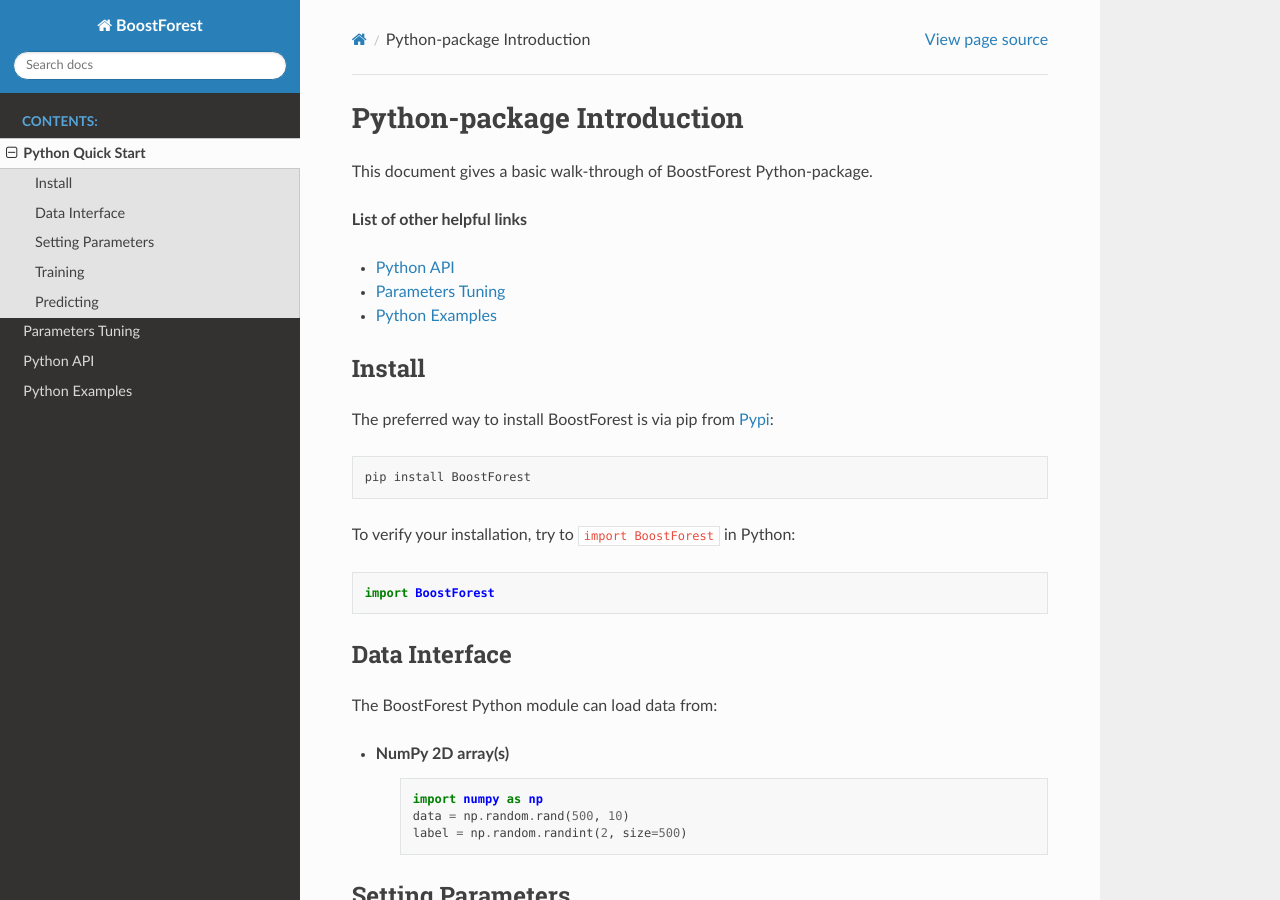
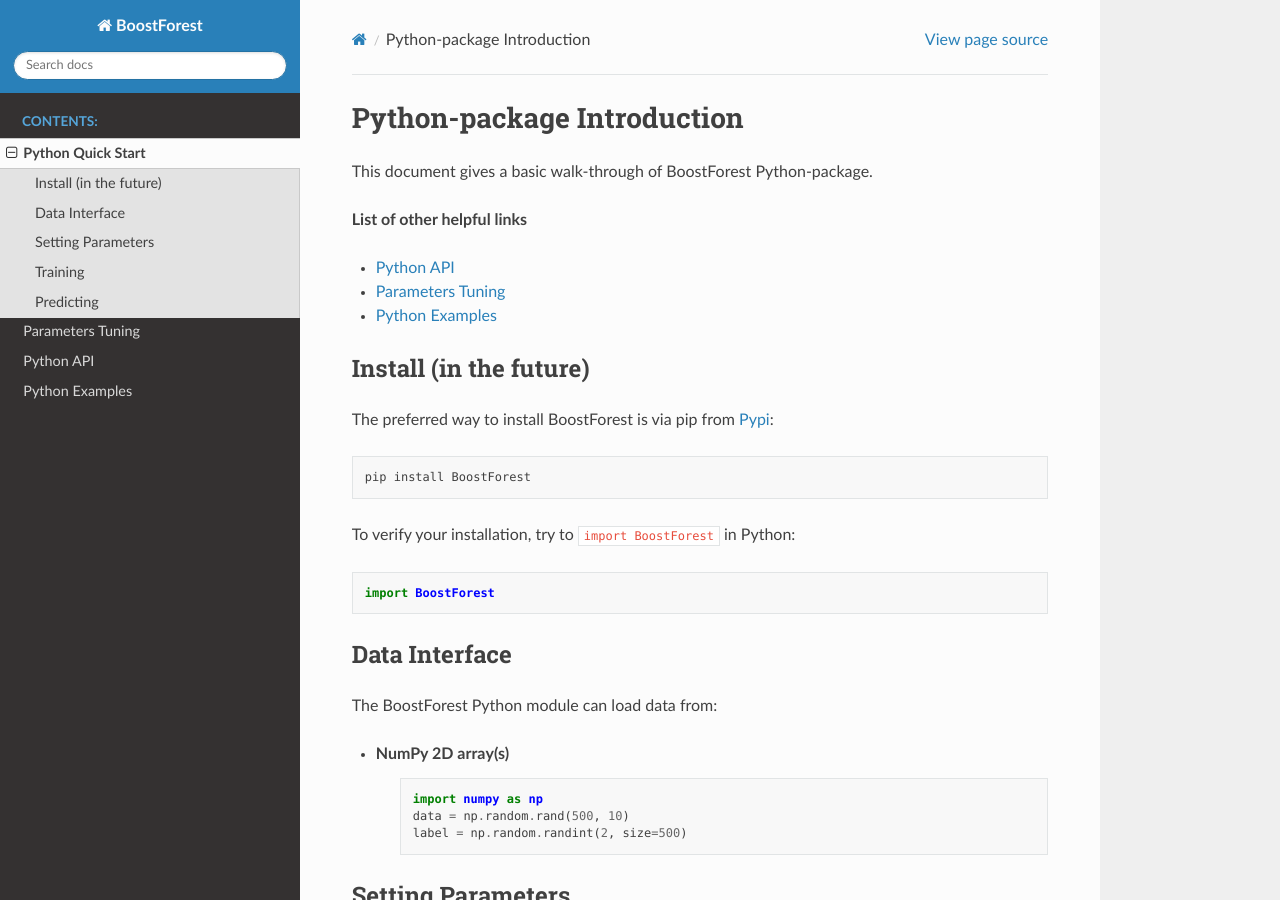
Before and after one commit to zhaochangming/BoostForest, a Sphinx documentation site: the page built from doc/source/Python-Intro.rst, in a window 1280 px wide and 900 px high. Built offline with Sphinx 7.4.7 and the Read the Docs theme 2.0.0, drawn with Linux system fonts in a browser that asks for light colours.

Commit message:
Update Python-Intro.rst

```diff
--- a/doc/source/Python-Intro.rst
+++ b/doc/source/Python-Intro.rst
@@ -13,7 +13,7 @@
 
 -  `Python Examples <Python-Examples.html>`__
 
-Install
+Install (in the future)
 -------
 
 The preferred way to install BoostForest is via pip from `Pypi <https://pypi.org/project/BoostForest>`__:
```
